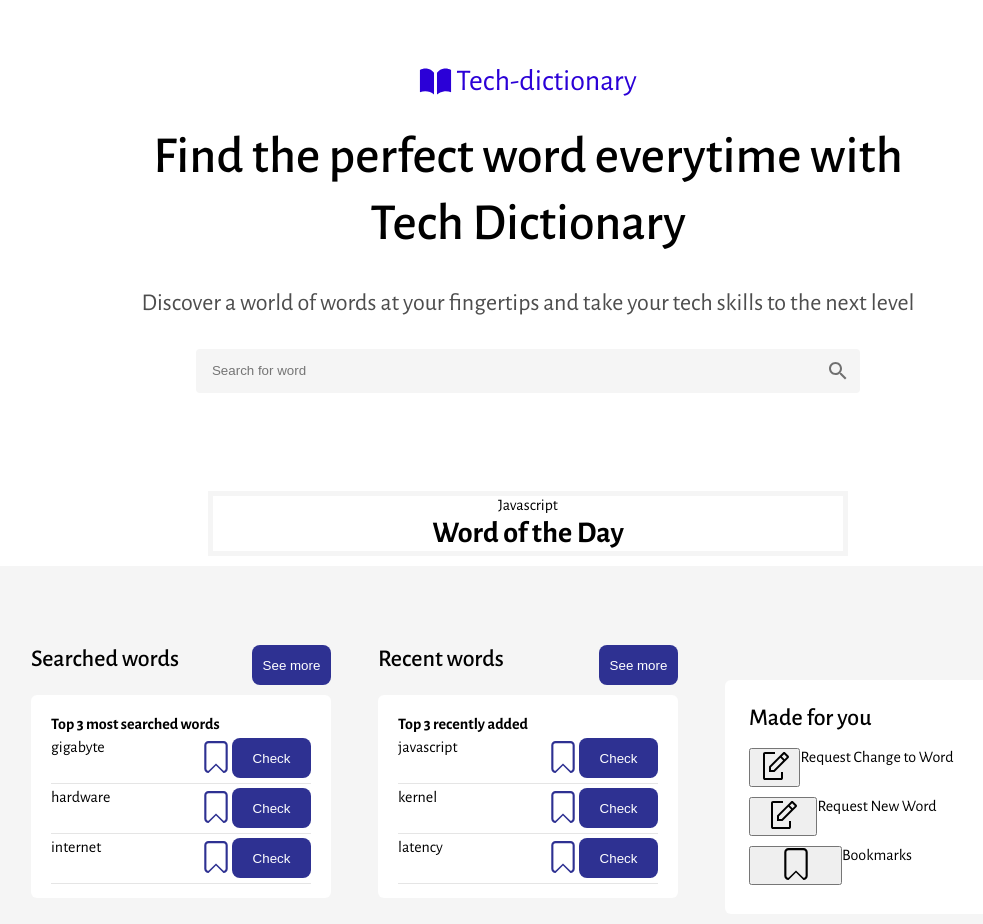
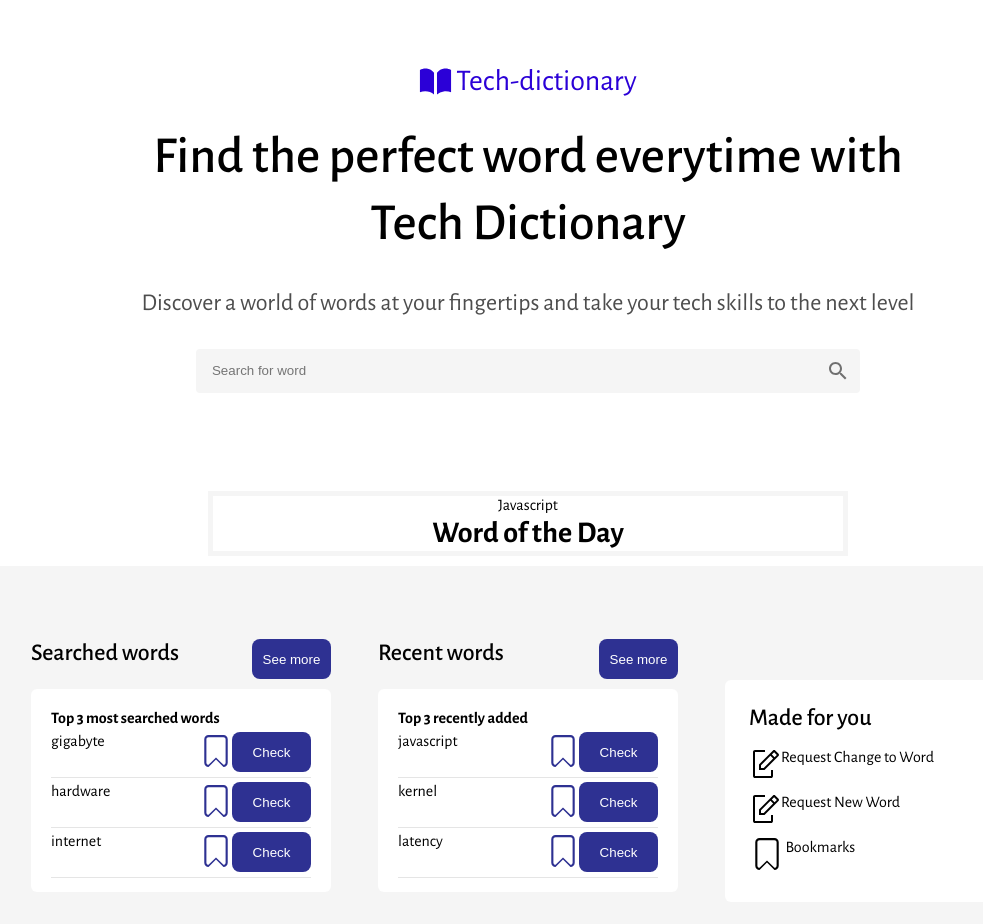
Before and after one commit to AL-QAS/techDictionary, a React (Vite) app: page / in a window 1280 px wide. Shown: the top 924 px of the page, without its empty margins (112-1095 px from the left). Built offline with nearby package versions, Linux system fonts and the light colour scheme; data requests are answered from the project's data file.

Commit message:
Update index.css
i edited the main feed edit div button

```diff
--- a/src/index.css
+++ b/src/index.css
@@ -113,7 +113,10 @@ margin-bottom: 10px;
 
 .main__feed-edit div button{
   display: 'block';
-  flex:.5;
+  flex:.2;
+     background: transparent;
+  border:none;
+  outline:none
 }
 
 .main__feed-content_btn button{
```
